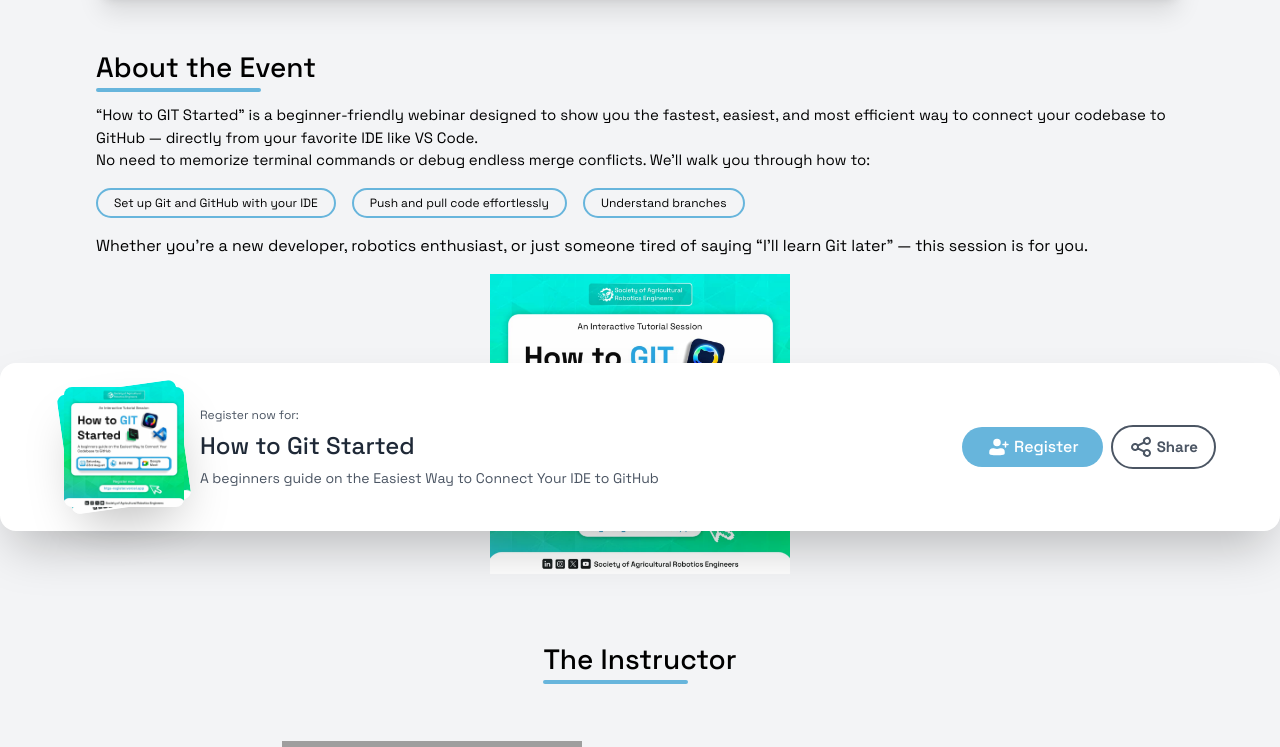
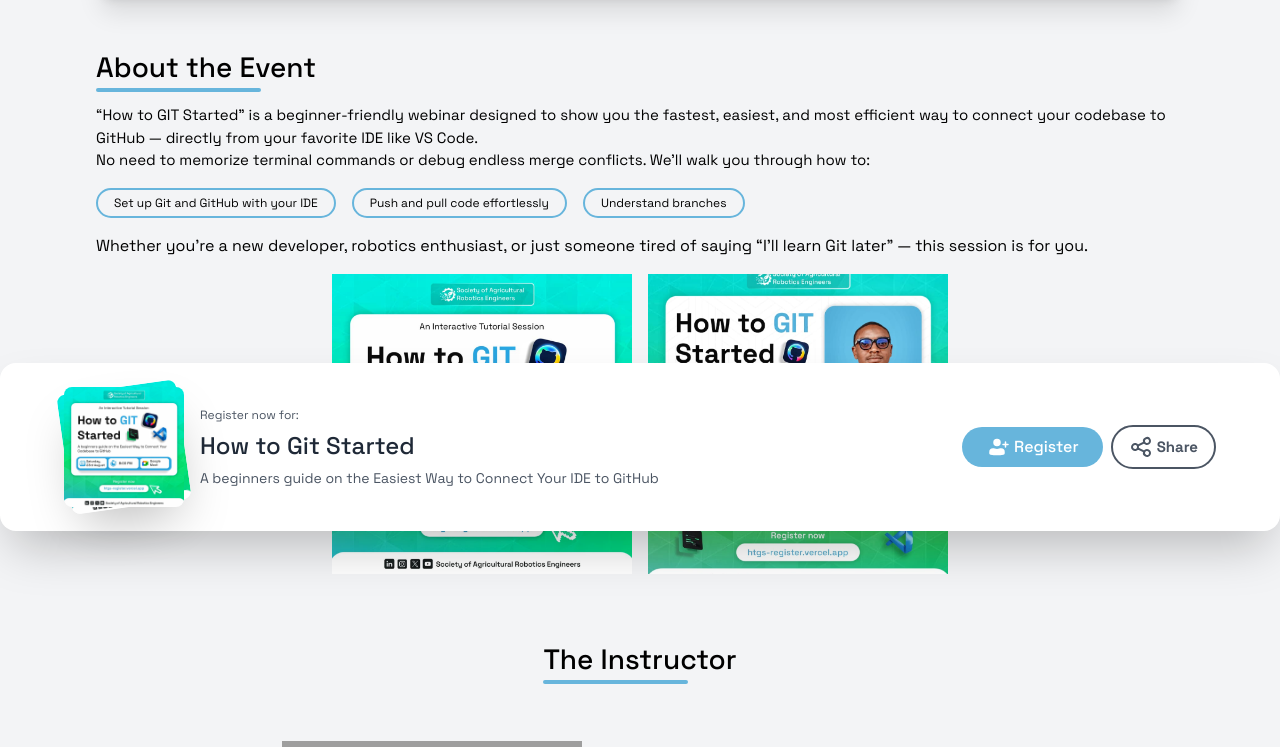
Before and after one commit to SARE-LABS/Event-Registrar, a React (Vite) app: page / in a window 1280 px wide. Shown: the part 437-1184 px from the top of the page. Built offline with nearby package versions, Linux system fonts and the light colour scheme; grey boxes are pictures that could not be loaded.

Commit message:
Implement code changes to enhance functionality and improve performance

```diff
--- a/src/Components/carousel/Index.tsx
+++ b/src/Components/carousel/Index.tsx
@@ -3,9 +3,10 @@ import { useRef, useState, useEffect } from "react";
 import { FaArrowLeft, FaArrowRight } from "react-icons/fa6";
 
 import SARE from "../../assets/images/How to GIT Started.jpg";
+import SARE2 from "../../assets/images/flyerTwo.jpg";
 
 export const Carousel = () => {
-  const images = [SARE]; // Added more images
+  const images = [SARE, SARE2]; // Added more images
   const scrollRef = useRef<HTMLDivElement>(null);
   const [showLeft, setShowLeft] = useState(false);
   const [showRight, setShowRight] = useState(false);
```
Also changed, not shown: src/assets/images/flyerTwo.jpg (added).
